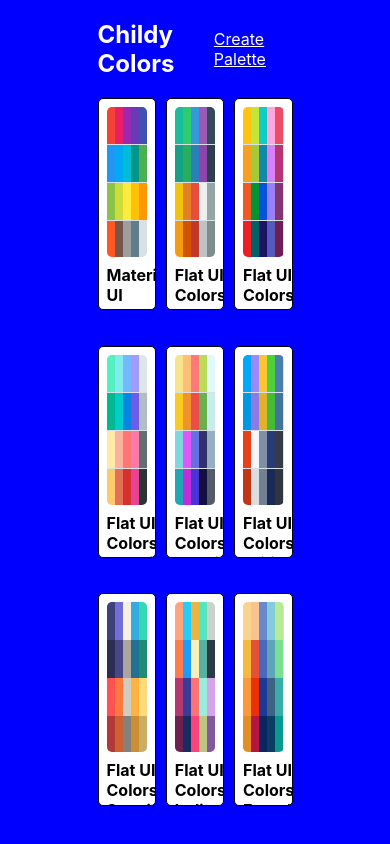
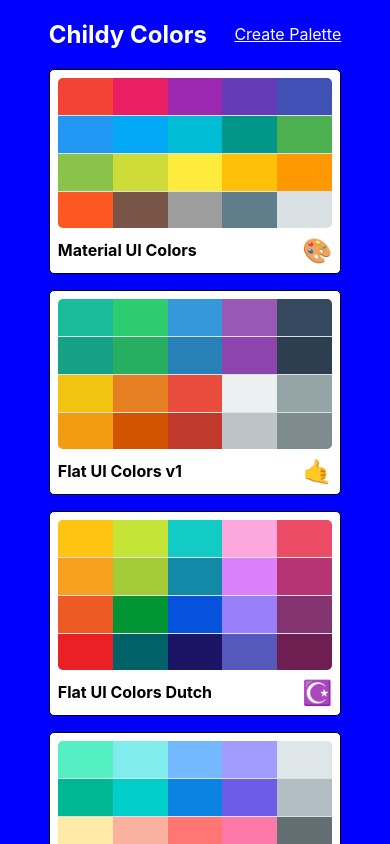
Before and after one commit to appsius/Color_Botanic, a React (Create React App) app: page / in a window 390 px wide. Shown: the top 844 px of the page. Built offline with nearby package versions, Linux system fonts and the light colour scheme.

Commit message:
Make Palette List Responsive

```diff
--- a/src/styles/PaletteListStyles.js
+++ b/src/styles/PaletteListStyles.js
@@ -1,3 +1,4 @@
+import sizes from './sizes';
 export default {
   root: {
     backgroundColor: 'blue',
@@ -11,7 +12,13 @@
     display: 'flex',
     alignItems: 'flex-start',
     flexDirection: 'column',
-    flexWrap: 'wrap'
+    flexWrap: 'wrap',
+    [sizes.down('lg')]: {
+      width: '80%'
+    },
+    [sizes.down('xs')]: {
+      width: '75%'
+    }
   },
   nav: {
     display: 'flex',
@@ -28,6 +35,13 @@
     width: '100%',
     display: 'grid',
     gridTemplateColumns: 'repeat(3, 30%)',
-    gridGap: '5%'
+    gridGap: '2.5rem',
+    [sizes.down('sm')]: {
+      gridTemplateColumns: 'repeat(2, 50%)'
+    },
+    [sizes.down('xs')]: {
+      gridTemplateColumns: 'repeat(1, 100%)',
+      gridGap: '1rem'
+    }
   }
 };
--- a/src/styles/sizes.js
+++ b/src/styles/sizes.js
@@ -5,7 +5,8 @@
       xs: '575.98px',
       sm: '767.98px',
       md: '991.98px',
-      lg: '1199.98px'
+      lg: '1199.98px',
+      xl: '1600px'
     };
     return `@media (max-width: ${sizes[size]})`;
   }
```
